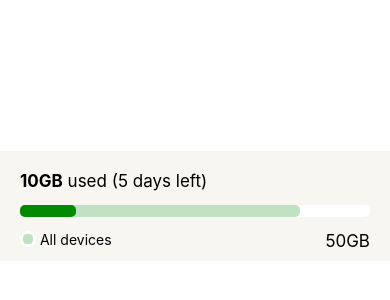
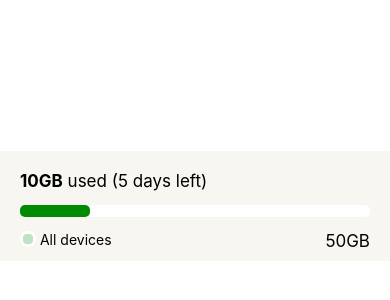
Before and after one commit to asandler77/AwesomeTSProject, a React Native app: screen / in a window 390 px wide. Shown: the part 216-516 px from the top of the page. Built offline with nearby package versions, Linux system fonts and the light colour scheme.

Commit message:
Create ProgressBar function.

```diff
--- a/App.tsx
+++ b/App.tsx
@@ -18,7 +18,8 @@ export default function App() {
                 currentDeviceUsageInternetCapacityAmount={10}
                 allDevicesUsageInternetCapacityAmount={40}
                 totalInternetCapacityAmount={50}
-                daysLeft={5}/>
+                daysLeft={5}
+            isMultipleDevicesExists={false}/>
         </View>
     );
 };
--- a/components/ProgressBar.tsx
+++ b/components/ProgressBar.tsx
@@ -7,22 +7,44 @@ export interface ActiveBarProps {
     allDevicesUsageInternetCapacityAmount: number,
     totalInternetCapacityAmount: number,
     daysLeft: number,
+    isMultipleDevicesExists: boolean,
 }
 
-const ProgressBar = ({totalInternetCapacityAmount, currentDeviceUsageInternetCapacityAmount, daysLeft, allDevicesUsageInternetCapacityAmount}: ActiveBarProps): React.ReactElement => {
+const ProgressBar = ({totalInternetCapacityAmount, currentDeviceUsageInternetCapacityAmount, daysLeft, allDevicesUsageInternetCapacityAmount, isMultipleDevicesExists}: ActiveBarProps): React.ReactElement => {
+    const currentDevicePercentage = currentDeviceUsageInternetCapacityAmount / totalInternetCapacityAmount * 100;
+    const allDevicesPercentage = allDevicesUsageInternetCapacityAmount / totalInternetCapacityAmount * 100;
 
-    const currentDevicePercentage = currentDeviceUsageInternetCapacityAmount / totalInternetCapacityAmount * 100;
-    const allDevicesPercentage = allDevicesUsageInternetCapacityAmount / totalInternetCapacityAmount *100;
+    const createSingleDeviceProgressBar = () => {
+        return (
+            <View style={[styles.innerBarCurrentDeviceStyle, {width: currentDevicePercentage + "%"}]}/>
+        )
+    }
+
+    const createProgressBar = () => {
+        if (!isMultipleDevicesExists) {
+            return (
+                <View style={styles.progressBar}>
+                    {createSingleDeviceProgressBar()}
+                </View>
+            )
+        } else {
+            return (
+                <View style={styles.progressBar}>
+                    <View style={[styles.innerBarAllDevicesStyle, {width: allDevicesPercentage + "%"}]}>
+                        {createSingleDeviceProgressBar()}
+                    </View>
+                </View>
+            )
+        }
+    }
+
     return (
         <View style={styles.container}>
             <Text style={styles.commonText}>
-                <Text style={styles.currentCapacityAmount}>{currentDeviceUsageInternetCapacityAmount}GB</Text> used ({daysLeft} days left)
+                <Text style={styles.currentCapacityAmount}>{currentDeviceUsageInternetCapacityAmount}GB</Text> used
+                ({daysLeft} days left)
             </Text>
-            <View style={styles.progressBar}>
-                <View style={[styles.innerBarAllDevicesStyle, {width: allDevicesPercentage + "%"}]}>
-                    <View style={[styles.innerBarCurrentDeviceStyle, {width: currentDevicePercentage + "%"}]}></View>
-                </View>
-            </View>
+            {createProgressBar()}
             <View style={styles.joinBottomItems}>
                 <View style={styles.joinCircleAndAllDevices}>
                     <ColoredCircle
@@ -66,12 +88,12 @@ const styles = StyleSheet.create({
         borderRadius: 5,
     },
     innerBarCurrentDeviceStyle: {
-        height:'100%',
+        height: '100%',
         borderRadius: 5,
         backgroundColor: '#008b02',
     },
     innerBarAllDevicesStyle: {
-        height:'100%',
+        height: '100%',
         borderRadius: 5,
         backgroundColor: '#C1E1C5',
     },
@@ -82,8 +104,7 @@ const styles = StyleSheet.create({
     joinBottomItems: {
         flexDirection: "row",
         justifyContent: "space-between",
-
     },
 });
 
-export { ProgressBar }
+export {ProgressBar}
```
